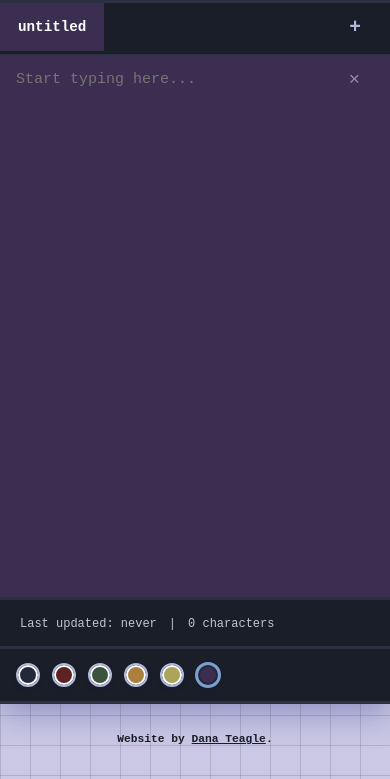
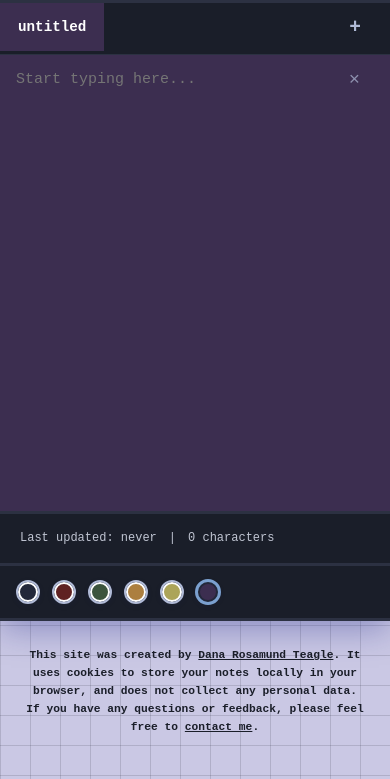
Before and after one commit to torontopubliclibra/notes, a plain HTML site: page index.html in a window 390 px wide. Shown: the part 65-844 px from the top of the page. Drawn offline with Linux system fonts and the light colour scheme; a web font is replaced by a local one.

Commit message:
chore: updated footer

```diff
--- a/index.html
+++ b/index.html
@@ -46,7 +46,7 @@
     </div>
     <footer>
         <p>
-            Website by <a href="https://danateagle.com" title="Dana Teagle's website" target="_blank" rel="norefferer">Dana Teagle</a>.
+            This site was created by <a href="https://danateagle.com" title="Dana Teagle's website" target="_blank" rel="norefferer">Dana Rosamund Teagle</a>. It uses cookies to store your notes locally in your browser, and does not collect any personal data. If you have any questions or feedback, please feel free to <a href="mailto:dana.r.teagle@gmail.com" title="Email Dana Teagle">contact me</a>.
         </p>
     </footer>
     <script src="scripts.js"></script>
--- a/styles.css
+++ b/styles.css
@@ -235,7 +235,7 @@ body::before {
 @media (max-width: 700px) {
   .tabbed-container {
     max-width: 100vw;
-    min-height: calc(100vh - 140px);
+    min-height: calc(100vh - 170px);
     width: 100%;
     margin: 0;
     border-radius: 0;
@@ -550,7 +550,8 @@ body {
 }
 
 footer {
-  height: 70px;
+  z-index: 1000;
+  height: 80px;
   margin: 0;
   display: flex;
   flex-direction: column;
@@ -561,6 +562,12 @@ footer {
 }
 
 @media only screen and (max-width: 700px) {
+  body {
+    height: 100%;
+  }
+  .large-textarea, .tabbed-container {
+    min-height: 54vh;
+  }
   .note-title-main {
     min-width: 0;
     width: 100vw;
@@ -578,6 +585,7 @@ footer {
     border-radius: 0;
   }
   footer {
+    height: 100%;
     align-items: center;
     text-align: center;
   }
```
